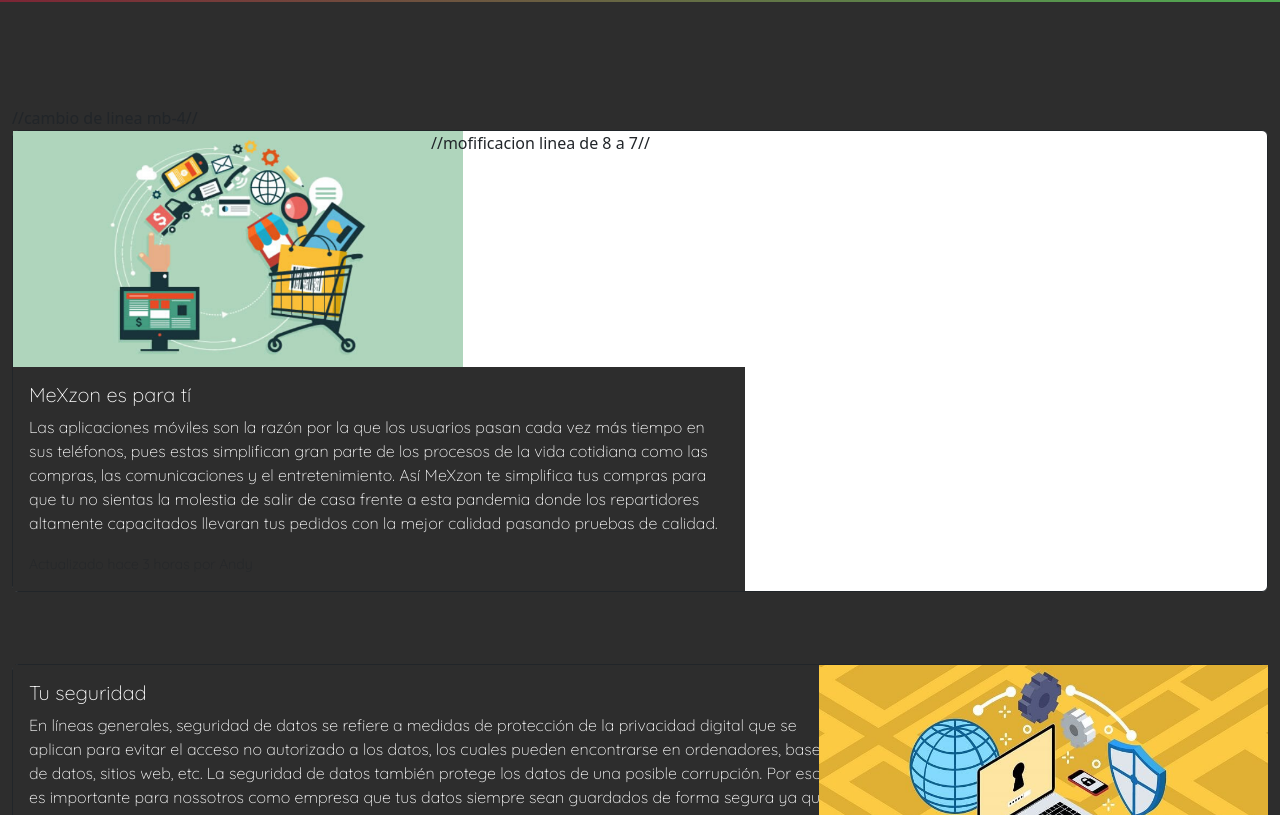
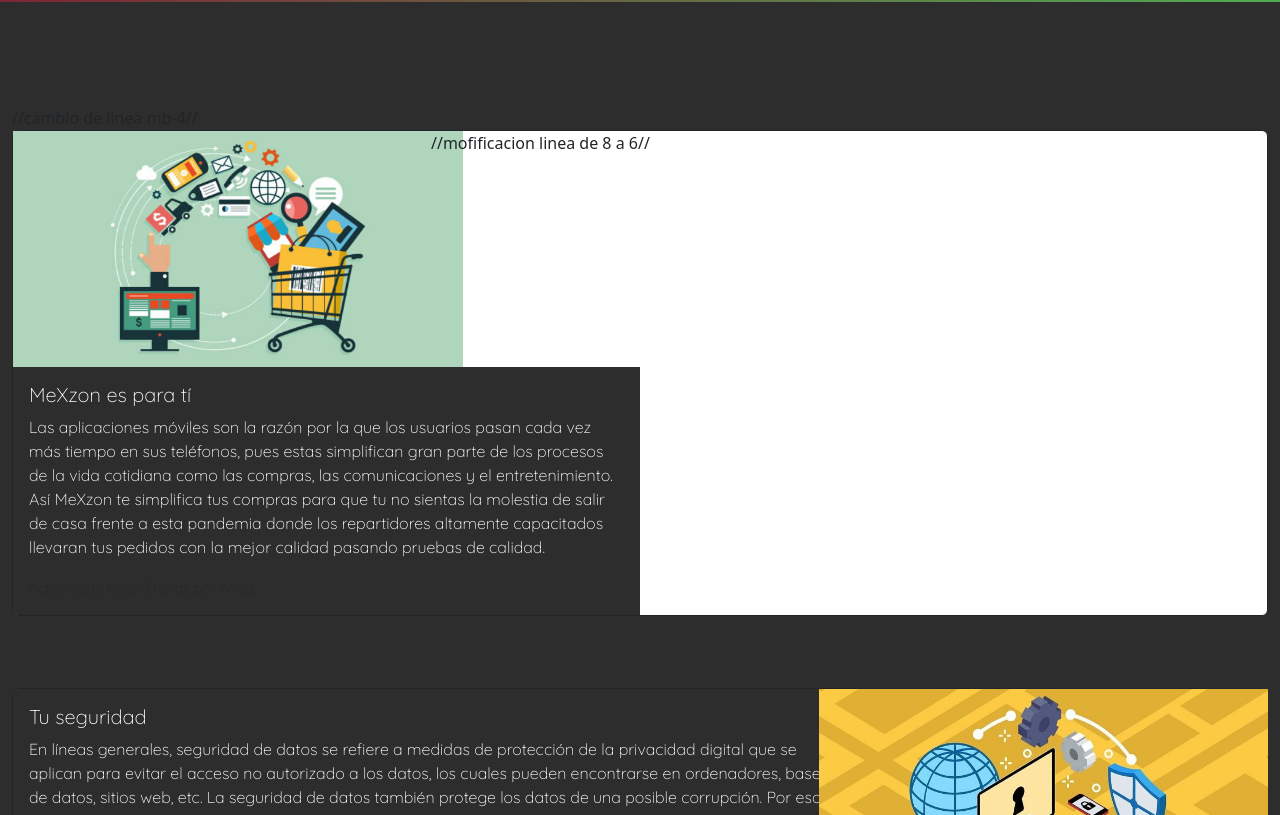
Before and after one commit to Fredy08Ivan/MeXzon, a React (Create React App) app: page / in a window 1280 px wide. Shown: the part 460-1275 px from the top of the page. Built offline with nearby package versions, Linux system fonts and the light colour scheme; a web font is replaced by a local one.

Commit message:
Update Home.js

```diff
--- a/src/pages/Home.js
+++ b/src/pages/Home.js
@@ -26,8 +26,8 @@ function home() {
                         <div className="col-md-4">
                             <img src="img/ciclo-compra.png" alt="..." className="imge-c" width="450px" height="236px" />
                         </div>
-        //mofificacion linea de 8 a 7//
-                        <div className="col-md-7 txt-card">
+        //mofificacion linea de 8 a 6//
+                        <div className="col-md-6 txt-card">
                             <div className="card-body">
                                 <h5 className="card-title txt-card">MeXzon es para tí</h5>
                                 <p className="card-text txt-card">
```
